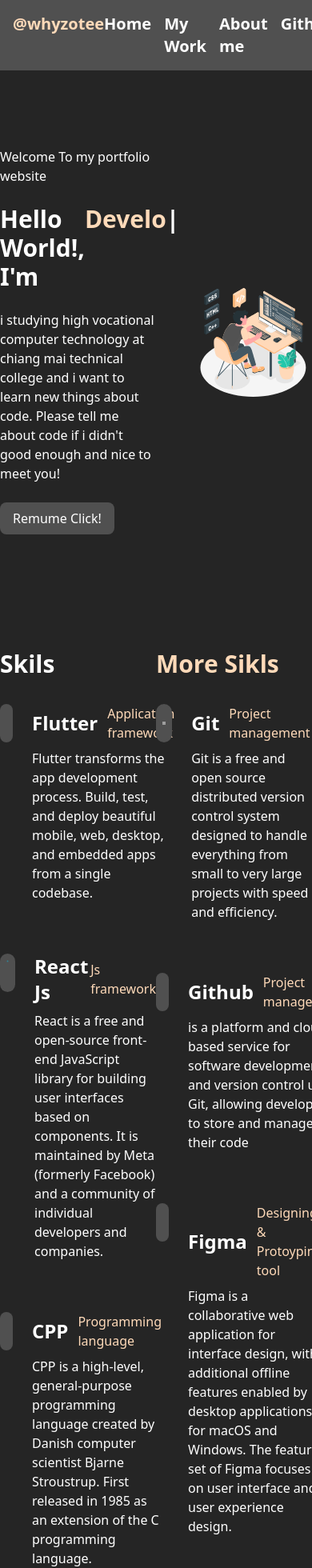
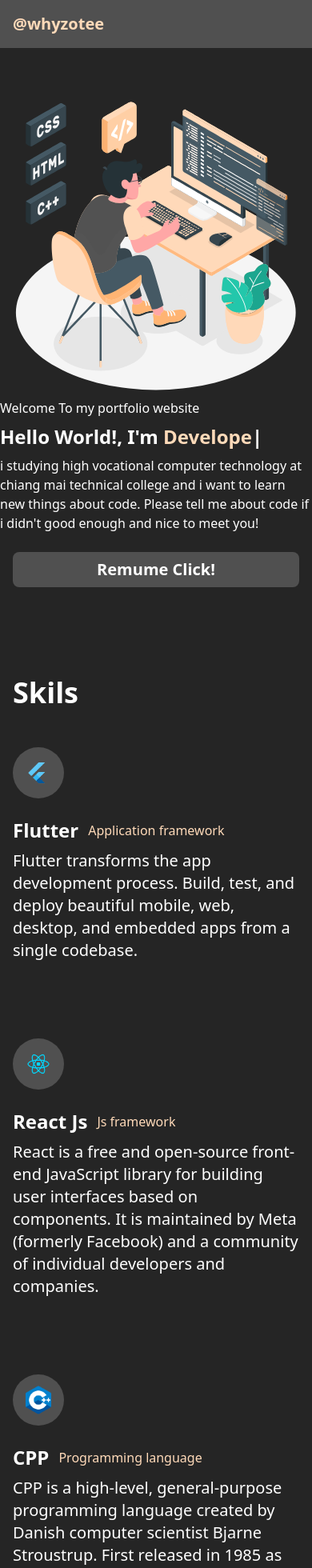
Before and after one commit to whyzotee/website-portfolio, a Next.js app: page / in a window 390 px wide. Shown: the top 1960 px of the page at 80% size. Built offline with nearby package versions, Linux system fonts and the light colour scheme; grey boxes are pictures that could not be loaded.

Commit message:
feat: responsive

```diff
--- a/src/pages/index.tsx
+++ b/src/pages/index.tsx
@@ -18,38 +18,40 @@
       loop: true,
     });
 
-    return () => {
-      // Destroy Typed instance during cleanup to stop animation
-      typed.destroy();
-    };
+    return () => typed.destroy();
   }, []);
 
   return (
     <main className="w-full m-auto overflow-y-hidden bg-[#252525]">
       <nav className="bg-[#505050]">
-        <div className="max-w-[1270px] p-4 m-auto flex justify-between font-bold">
-          <h1 className="text-[#FFDAB9] text-xl">@whyzotee</h1>
-          <ul className="flex gap-4 text-xl">
+        <div className="max-w-[1280px] py-4 m-auto flex justify-between font-semibold">
+          <h1 className="text-[#FFDAB9] text-xl ml-4 lg:ml-0">@whyzotee</h1>
+          <ul className="hidden lg:flex gap-8 text-xl">
             <li>
-              <Link href="#">Home</Link>
+              <Link href="#first_section">Home</Link>
             </li>
             <li>
-              <Link href="#">My Work</Link>
+              <Link href="#mywork_section">My Work</Link>
             </li>
             <li>
               <Link href="#">About me</Link>
             </li>
             <li>
-              <Link href="#">Github</Link>
+              <Link href="https://github.com/whyzotee" target="_blank">
+                Github
+              </Link>
             </li>
           </ul>
         </div>
       </nav>
 
-      <section className="max-w-[1270px] flex justify-center items-center m-auto py-24 gap-x-12">
-        <div className="w-1/2 flex flex-col text-base gap-y-6">
+      <section
+        id="first_section"
+        className="max-w-[1280px] flex flex-col-reverse lg:flex-row justify-center items-center m-auto py-12 lg:py-32 gap-x-12"
+      >
+        <div className="lg:w-1/2 flex flex-col lg:text-xl gap-y-2 lg:gap-y-6">
           <p>Welcome To my portfolio website</p>
-          <h1 className="flex text-3xl font-bold">
+          <h1 className="flex text-2xl lg:text-4xl font-bold">
             Hello World!, I&#39;m&nbsp;
             <span className="text-[#FFDAB9]" ref={wordAnim}></span>
           </h1>
@@ -59,25 +61,25 @@
             tell me about code if i didn&#39;t good enough and nice to meet you!
           </p>
           <Link
-            className="w-fit px-4 py-2 text-base bg-[#505050] rounded-lg"
+            className="text-center m-4 lg:m-0 lg:w-fit px-4 py-2 text-xl font-semibold bg-[#505050] rounded-lg"
             href="#"
           >
             Remume Click!
           </Link>
         </div>
-        <div className="w-1/2 ">
+        <div className="lg:w-1/2 lg:h-[500px]">
           <Lottie animationData={codingAnimation} loop={false} />
         </div>
       </section>
 
-      <section className="max-w-[1270px] flex m-auto py-12">
-        <div className="w-1/2 flex flex-col text-base">
-          <h1 className="text-3xl font-bold">Skils</h1>
-          <div className="flex my-8 gap-6 items-start">
-            <div className="h-12 w-12 p-2 bg-[#505050] rounded-full">
+      <section className="max-w-[1280px] flex flex-col lg:flex-row m-auto py-12">
+        <div className="lg:w-1/2 px-4 lg:px-0 flex flex-col text-base">
+          <h1 className="text-4xl font-bold">Skils</h1>
+          <div className="flex flex-col lg:flex-row my-12 gap-6 items-start">
+            <div className="h-16 w-16 p-3 bg-[#505050] rounded-full">
               <img src="/logo/flutter_logo.png" alt="flutter_logo" />
             </div>
-            <div className="lg:w-[70%] flex flex-col gap-2">
+            <div className="lg:w-[70%] flex flex-col gap-2 text-xl">
               <h2 className="flex items-center text-2xl font-bold">
                 Flutter&ensp;
                 <span className="text-base text-[#FFDAB9] font-normal">
@@ -91,11 +93,11 @@
               </p>
             </div>
           </div>
-          <div className="flex my-8 gap-6 items-start">
-            <div className="h-12 w-12 p-2 bg-[#505050] rounded-full filter">
+          <div className="flex flex-col lg:flex-row my-12 gap-6 items-start">
+            <div className="h-16 w-16 p-3 bg-[#505050] rounded-full filter">
               <img src="/logo/react_logo.png " alt="react_logo" />
             </div>
-            <div className="lg:w-[70%] flex flex-col gap-2">
+            <div className="lg:w-[70%] flex flex-col gap-2 text-xl">
               <h2 className="flex items-center text-2xl font-bold">
                 React Js&ensp;
                 <span className="text-base text-[#FFDAB9] font-normal">
@@ -110,11 +112,11 @@
               </p>
             </div>
           </div>
-          <div className="flex my-8 gap-6 items-start">
-            <div className="h-12 w-12 p-2 bg-[#505050] rounded-full filter">
+          <div className="flex flex-col lg:flex-row my-12 gap-6 items-start">
+            <div className="h-16 w-16 p-3 bg-[#505050] rounded-full filter">
               <img src="/logo/cpp_logo.png" alt="cpp_logo" />
             </div>
-            <div className="lg:w-[70%] flex flex-col gap-2">
+            <div className="lg:w-[70%] flex flex-col gap-2 text-xl">
               <h2 className="flex items-center text-2xl font-bold">
                 CPP&ensp;
                 <span className="text-base text-[#FFDAB9] font-normal">
@@ -128,11 +130,11 @@
               </p>
             </div>
           </div>
-          <div className="flex my-8 gap-6 items-start">
-            <div className="h-12 w-12 p-2 bg-[#505050] rounded-full">
+          <div className="flex flex-col lg:flex-row my-12 gap-6 items-start">
+            <div className="h-16 w-16 p-3 bg-[#505050] rounded-full">
               <img src="/logo/js_logo.png" alt="js_logo" />
             </div>
-            <div className="lg:w-[70%] flex flex-col gap-2">
+            <div className="lg:w-[70%] flex flex-col gap-2 text-xl">
               <h2 className="flex items-center text-2xl font-bold">
                 Javascript&ensp;
                 <span className="text-base text-[#FFDAB9] font-normal">
@@ -148,17 +150,17 @@
             </div>
           </div>
         </div>
-        <div className="w-1/2 flex flex-col">
-          <h1 className="text-[#FFDAB9] text-3xl font-bold">More Sikls</h1>
-          <div className="flex my-8 gap-6 items-start">
-            <div className="h-12 w-12 p-2 bg-[#505050] rounded-full">
+        <div className="lg:w-1/2 px-4 lg:px-0 flex flex-col">
+          <h1 className="text-[#FFDAB9] text-4xl font-bold">More Sikls</h1>
+          <div className="flex flex-col lg:flex-row my-12 gap-6 items-start">
+            <div className="h-16 w-16 p-3 bg-[#505050] rounded-full">
               <img
                 className="h-full w-full object-contain"
                 src="https://git-scm.com/images/logos/downloads/Git-Icon-1788C.svg"
                 alt="git_logo"
               />
             </div>
-            <div className="lg:w-[70%] flex flex-col gap-2">
+            <div className="lg:w-[70%] flex flex-col gap-2 text-xl">
               <h2 className="flex items-center text-2xl font-bold">
                 Git&ensp;
                 <span className="text-base text-[#FFDAB9] font-normal">
@@ -172,15 +174,15 @@
               </p>
             </div>
           </div>
-          <div className="flex my-8 gap-6 items-start">
-            <div className="h-12 w-12 p-2 bg-[#505050] rounded-full">
+          <div className="flex flex-col lg:flex-row my-12 gap-6 items-start">
+            <div className="h-16 w-16 p-3 bg-[#505050] rounded-full">
               <img
                 className="h-full w-full object-contain invert"
                 src="https://upload.wikimedia.org/wikipedia/commons/thumb/c/c2/GitHub_Invertocat_Logo.svg/800px-GitHub_Invertocat_Logo.svg.png"
                 alt="git_logo"
               />
             </div>
-            <div className="lg:w-[70%] flex flex-col gap-2">
+            <div className="lg:w-[70%] flex flex-col gap-2 text-xl">
               <h2 className="flex items-center text-2xl font-bold">
                 Github&ensp;
                 <span className="text-base text-[#FFDAB9] font-normal">
@@ -194,15 +196,15 @@
               </p>
             </div>
           </div>
-          <div className="flex my-8 gap-6 items-start">
-            <div className="h-12 w-12 p-2 bg-[#505050] rounded-full">
+          <div className="flex flex-col lg:flex-row my-12 gap-6 items-start">
+            <div className="h-16 w-16 p-3 bg-[#505050] rounded-full">
               <img
                 className="h-full w-full object-contain"
                 src="https://upload.wikimedia.org/wikipedia/commons/thumb/3/33/Figma-logo.svg/1667px-Figma-logo.svg.png"
                 alt="figma_logo"
               />
             </div>
-            <div className="lg:w-[70%] flex flex-col gap-2">
+            <div className="lg:w-[70%] flex flex-col gap-2 text-xl">
               <h2 className="flex items-center text-2xl font-bold">
                 Figma&ensp;
                 <span className="text-base text-[#FFDAB9] font-normal">
@@ -220,13 +222,15 @@
         </div>
       </section>
 
-      <section className="max-w-[1270px] flex justify-center m-auto py-12">
-        <h1 className="text-3xl font-bold">My Work</h1>
+      <section className="max-w-[1280px] flex justify-center m-auto py-12">
+        <h1 id="mywork_section" className="text-4xl font-bold">
+          My Work
+        </h1>
       </section>
 
       <footer className="bg-[#505050]">
-        <div className="max-w-[1270px] p-4 m-auto flex font-bold">
-          <div className="text-base w-1/3">
+        <div className="max-w-[1280px] p-4 m-auto flex flex-col lg:flex-row font-bold">
+          <div className="text-base lg:w-1/3">
             <h1 className="text-xl text-[#FFDAB9]">@whyzotee</h1>
             <p>
               Lorem ipsum dolor sit amet consectetur adipisicing elit. Fuga sed
@@ -235,10 +239,10 @@
               nesciunt quod nisi quia modi.
             </p>
           </div>
-          <div className="w-1/3">
+          <div className="lg:w-1/3">
             <h1 className="text-xl text-[#FFDAB9]">Follow Me</h1>
           </div>
-          <div className="w-1/3">
+          <div className="lg:w-1/3">
             <h1 className="text-xl text-[#FFDAB9]">Another Link</h1>
             <ul>
               <li>Brabrabra</li>
--- a/src/styles/globals.css
+++ b/src/styles/globals.css
@@ -5,10 +5,10 @@
 
 body {
   color: white;
-  background: white;
   padding: 0;
   margin: 0;
   box-sizing: border-box;
+  scroll-behavior: smooth;
 }
 
 .section5-conten-image-png::-webkit-scrollbar {
```
